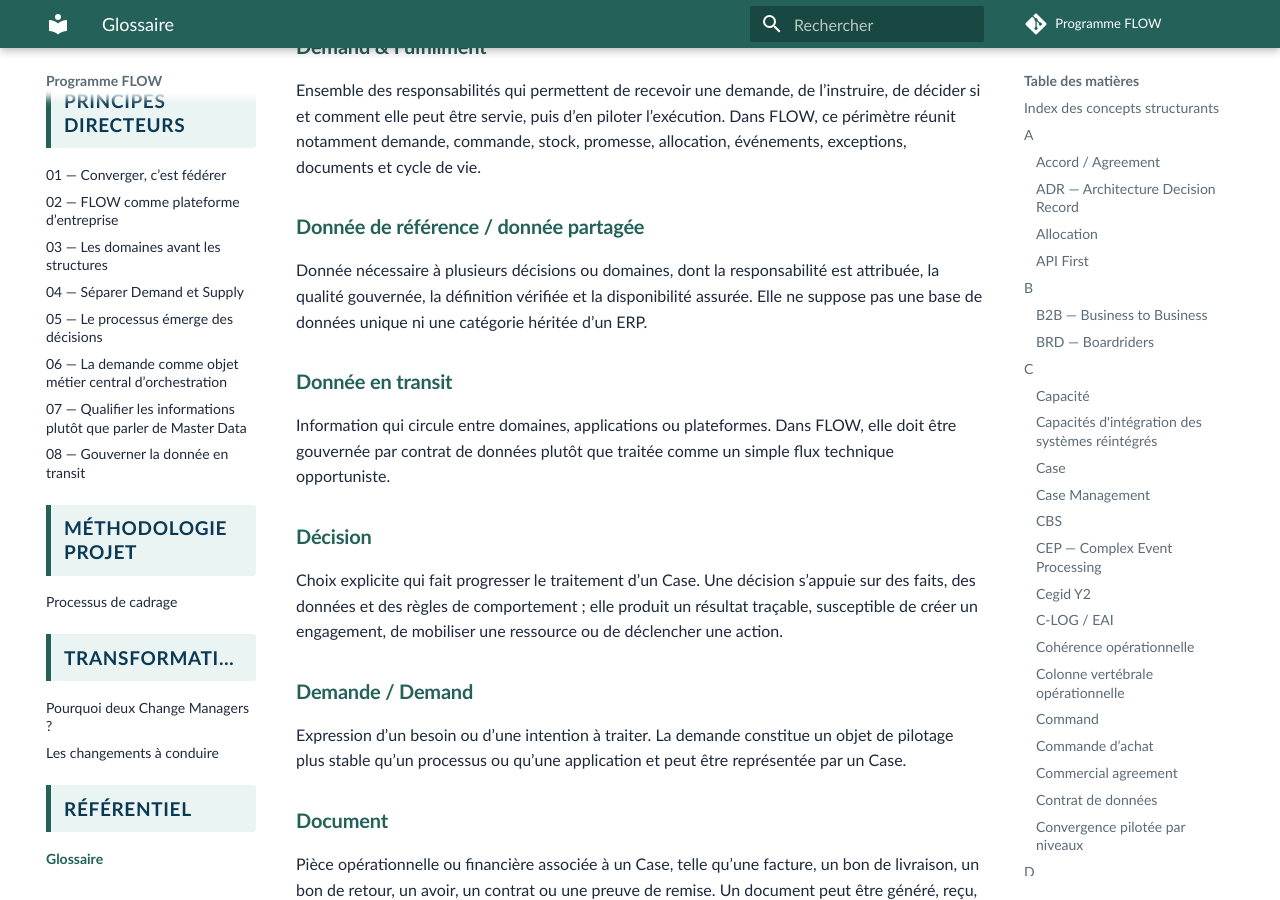
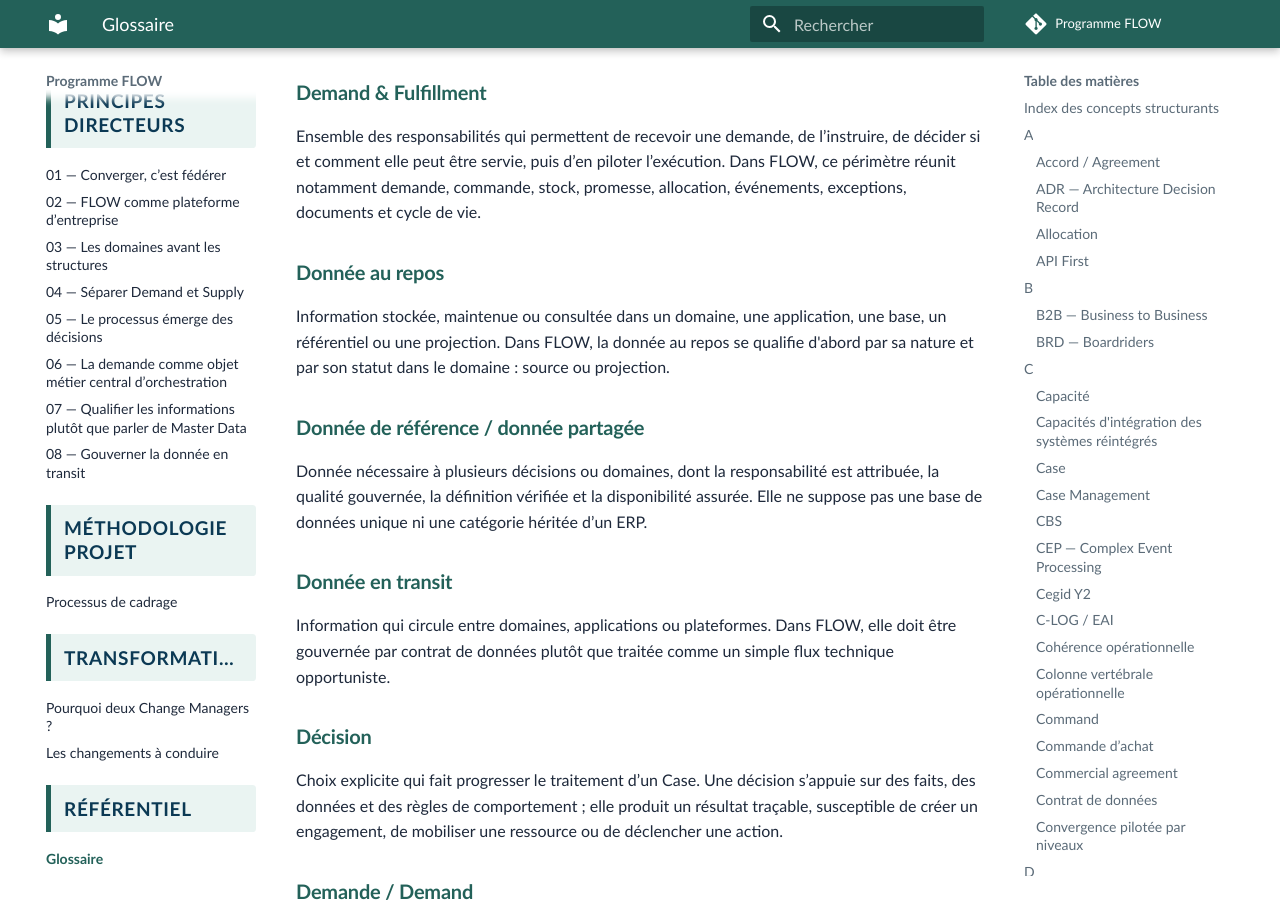
Before and after one commit to laurent-sintes/FLOW-Program, an MkDocs documentation site: the page built from docs/glossaire.md, in a window 1280 px wide and 900 px high, scrolled down 4887 px. Built offline with MkDocs 1.6.1 and Material for MkDocs 9.7.7, drawn with Linux system fonts in a browser that asks for light colours; comment, search, counter and statistics services are not loaded; some of the changed text lies outside the part shown.

Commit message:
Ajouter la notion de donnée au repos au glossaire

```diff
--- a/docs/glossaire.md
+++ b/docs/glossaire.md
@@ -16,6 +16,7 @@ Cette section transforme progressivement le glossaire en point d'entrée vers le
 | Convergence pilotée par niveaux | [Vision synthétique](vision/vision-programme-flow.md#ambition-converger-sans-uniformiser) · [Ambition](vision/vision-detaillee/1-ambition-et-contexte.md#opportunite-converger-sans-basculer-dans-un-modele-unique) · [Insight convergence](insights/convergence-federation-uniformisation.md) |
 | Demande / Demand | [Concepts clés](vision/concepts-cles.md#demande--demand) · [Ruptures](vision/vision-detaillee/2-ruptures-structurantes.md) · [Principe 06](principes-directeurs/6-demande-objet-metier-central-orchestration.md) |
 | Demand / Supply | [Ruptures](vision/vision-detaillee/2-ruptures-structurantes.md#demand--supply-depasser-achat--vente) · [Principe 04](principes-directeurs/4-separer-demand-et-supply.md) · [Architecture cible](architecture-cible/overview-plateforme-flow.md) |
+| Donnée au repos | [Principe 07](principes-directeurs/7-qualifier-les-informations-plutot-que-master-data.md) · [Concepts clés](vision/concepts-cles.md#source--projection) |
 | Donnée en transit | [Principe 08](principes-directeurs/8-gouverner-la-donnee-en-transit.md) · [Insight dédié](insights/gouverner-donnees-en-transit.md) · [Architecture cible](architecture-cible/overview-plateforme-flow.md#donnees-en-transit--des-flux-projet-aux-contrats-gouvernes) |
 | Hotspot | [Hotspots de la vision](vision/vision-detaillee/4-hotspots.md) · [Section Hotspots](hotspots/index.md) |
 | Plateforme Demand | [Concepts clés](vision/concepts-cles.md#plateforme-demand) · [Solution FLOW](vision/vision-detaillee/3-plateforme-flow.md) · [Principe 02](principes-directeurs/2-flow-comme-plateforme-d-entreprise.md) |
@@ -127,6 +128,10 @@ Intuition d'architecture qui sépare la publication d'une information de sa cons
 ### Demand & Fulfillment
 
 Ensemble des responsabilités qui permettent de recevoir une demande, de l’instruire, de décider si et comment elle peut être servie, puis d’en piloter l’exécution. Dans FLOW, ce périmètre réunit notamment demande, commande, stock, promesse, allocation, événements, exceptions, documents et cycle de vie.
+
+### Donnée au repos
+
+Information stockée, maintenue ou consultée dans un domaine, une application, une base, un référentiel ou une projection. Dans FLOW, la donnée au repos se qualifie d'abord par sa nature et par son statut dans le domaine : source ou projection.
 
 ### Donnée de référence / donnée partagée
 
```
